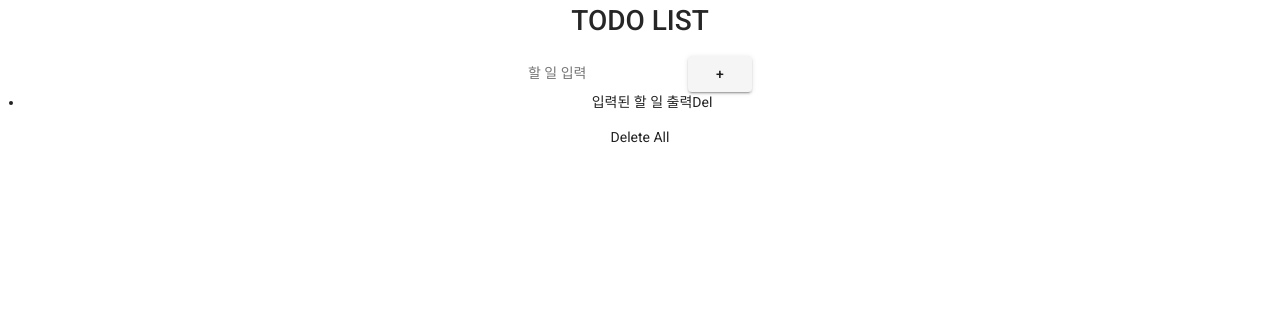
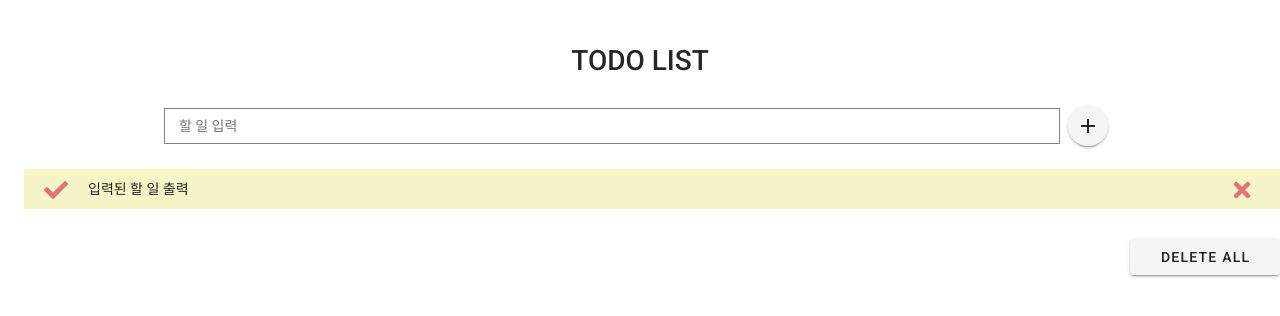
Before and after one commit to HyunaYun/todolistprac, a Vue app: page / in a window 1280 px wide. Shown: the top 316 px of the page. Built offline with nearby package versions, Linux system fonts and the light colour scheme.

Commit message:
todo 중간저장

```diff
--- a/package.json
+++ b/package.json
@@ -8,12 +8,18 @@
     "lint": "vue-cli-service lint"
   },
   "dependencies": {
+    "@fortawesome/fontawesome-svg-core": "^1.2.36",
+    "@fortawesome/free-brands-svg-icons": "^5.15.4",
+    "@fortawesome/free-regular-svg-icons": "^5.15.4",
+    "@fortawesome/free-solid-svg-icons": "^5.15.4",
+    "@fortawesome/vue-fontawesome": "^2.0.2",
     "ant-design-vue": "^1.7.7",
     "core-js": "^3.6.5",
     "vue": "^2.6.11",
     "vuetify": "^2.4.0"
   },
   "devDependencies": {
+    "@fortawesome/fontawesome-free": "^5.15.4",
     "@vue/cli-plugin-babel": "~4.5.0",
     "@vue/cli-plugin-eslint": "~4.5.0",
     "@vue/cli-service": "~4.5.0",
--- a/src/App.vue
+++ b/src/App.vue
@@ -28,5 +28,7 @@ export default {
 <style>
 #app{
   text-align: center;
+  margin: 40px auto;
+  padding-left: 0;
 }
 </style>
--- a/src/components/Footer.vue
+++ b/src/components/Footer.vue
@@ -1,6 +1,6 @@
 <template>
     <div>
-        <button>Delete All</button>
+        <span class="delete"><v-btn class="delete-all">Delete All</v-btn></span>
     </div>
 </template>
 
@@ -11,5 +11,11 @@ export default {
 </script>
 
 <style scoped>
-
+.delete{
+    float: right;
+    margin-left: 20px;
+}
+.delete-all{
+    width: 150px;
+}
 </style>
--- a/src/components/Header.vue
+++ b/src/components/Header.vue
@@ -12,5 +12,7 @@ export default {
 
 
 <style scoped>
-
+h1{
+    padding-bottom: 10px;
+}
 </style>
--- a/src/components/Input.vue
+++ b/src/components/Input.vue
@@ -1,7 +1,9 @@
 <template>
-    <div>
-        <input type="text" placeholder="할 일 입력" @keyup.enter="addTodo" />
-        <v-btn elevation="2">+</v-btn>
+    <div class="input-todo">
+        <input type="text" placeholder="    할 일 입력" @keyup.enter="addTodo" />
+        <v-btn elevation="2" class="mx-2" fab small @click="addTodo">
+             <v-icon>mdi-plus</v-icon>
+        </v-btn>
     </div>
 </template>
 
@@ -12,8 +14,15 @@ export default {
 </script>
 
 <style scoped>
-.plusBtn{
-    width: 15px;
-    height: 15px;
+input{
+    border: 1px solid gray;
+    height: 36px;
+    width: 70%;
+}
+.v-btn{
+    margin-bottom: 3px;
+}
+.input-todo{
+    padding-bottom: 20px;
 }
 </style>
--- a/src/components/List.vue
+++ b/src/components/List.vue
@@ -1,12 +1,11 @@
 <template>
-    <div>
-        <ul>
-            <li>
-                <span>입력된 할 일 출력</span>
-                <span><button>Del</button></span>
-            </li>
-        </ul>
-    </div>
+    <ul>
+        <li>
+            <span class="check"><v-icon color="red lighten-2">fas fa-check</v-icon></span>
+            <span class="list">입력된 할 일 출력</span>
+            <span class="delete"><v-btn icon color="red lighten-2"><v-icon>fas fa-times</v-icon></v-btn></span>
+        </li>
+    </ul>
 </template>
 
 <script>
@@ -16,5 +15,28 @@ export default {
 </script>
 
 <style scoped>
-
+ul{
+    margin-bottom: 30px;
+    display: block;
+    padding-left: 0;
+}
+ul li{
+    list-style: none;
+    background: #F6F5C7; /**배경 색 변경하기 */
+    cursor: pointer;
+    height: 40px;
+    line-height: 40px;
+    padding-left: 0;
+}
+.check{
+    padding: 0 20px 0 20px;
+    float: left;
+}
+.list{
+    float: left;
+}
+.delete{
+    float: right;
+    padding: 0 20px;
+}
 </style>
--- a/src/main.js
+++ b/src/main.js
@@ -2,13 +2,14 @@ import Vue from 'vue'
 import App from './App.vue'
 import Antd from 'ant-design-vue'
 import 'ant-design-vue/dist/antd.css'
-import vuetify from './plugins/vuetify'
+import Vuetify from './plugins/vuetify'
+import '@fortawesome/fontawesome-free/css/all.css'
 
 Vue.config.productionTip = false;
 Vue.use(Antd);
-Vue.use(vuetify);
+Vue.use(Vuetify);
 
 new Vue({
-    vuetify,
+    vuetify: Vuetify,
     render: h => h(App)
 }).$mount('#app')
```
Also changed, not shown: 1 other file (tests, documents, lock files or other folders).
